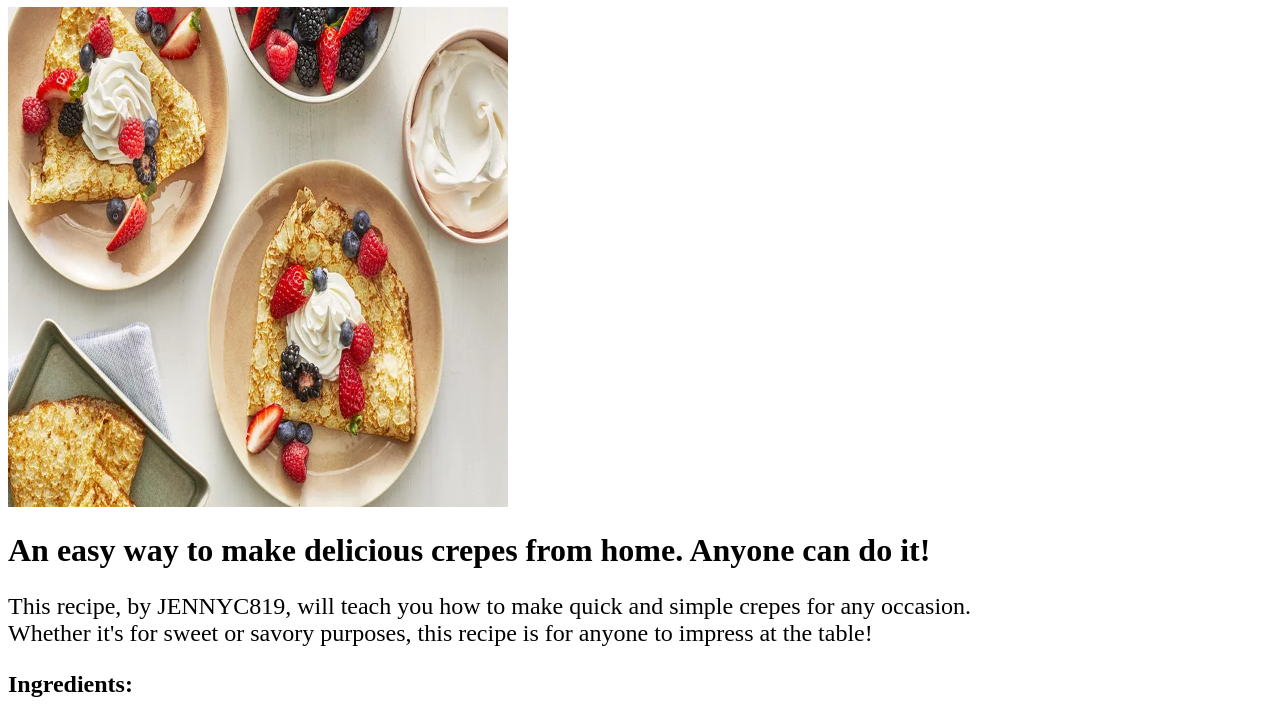
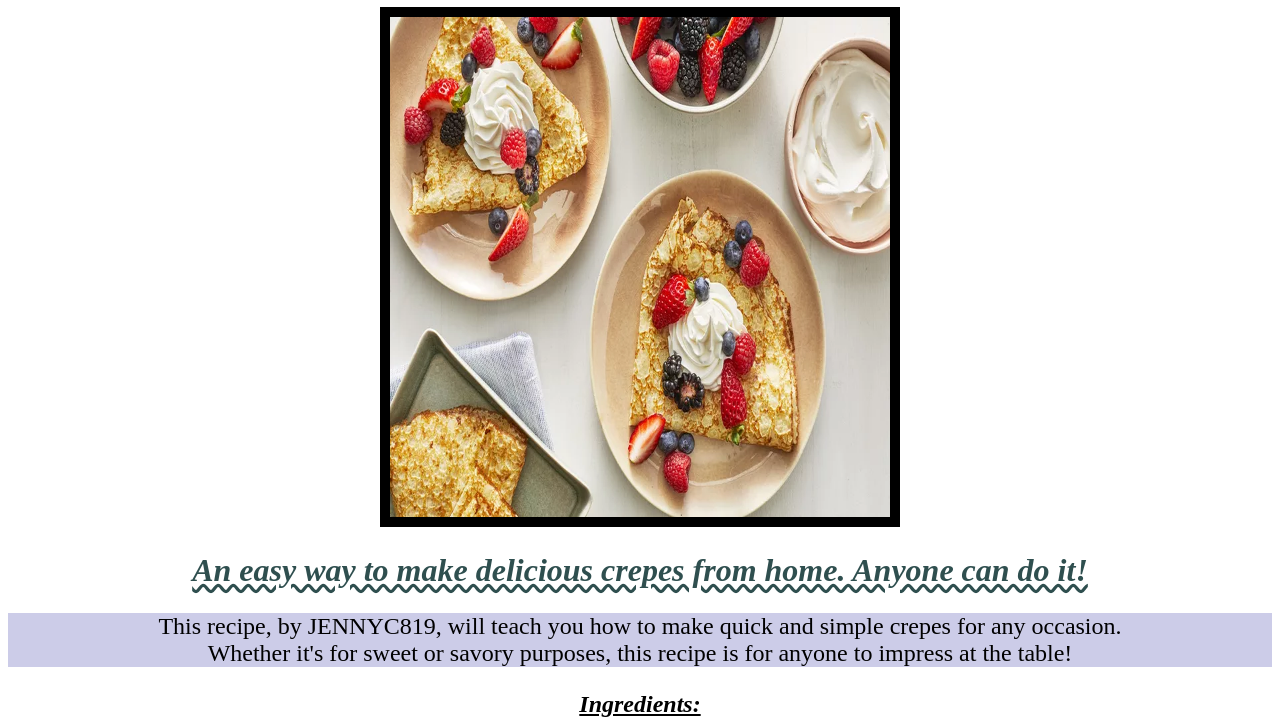
Before and after one commit to spencer-234/odin-recipes, a plain HTML site: page recipes/crepes.html in a window 1280 px wide. Shown: the part 73-795 px from the top of the page. Drawn offline with Linux system fonts and the light colour scheme.

Commit message:
add css to pages

```diff
--- a/recipes/crepes.html
+++ b/recipes/crepes.html
@@ -5,6 +5,7 @@
         <meta charset="UTF-8">
         <meta name="viewport" content="width=device-width, initial-scale=1.0">
         <title>Crepes Recipe</title>
+        <link rel="stylesheet" href="../styles.css">
     </head>
 
     <body>
--- /dev/null
+++ b/styles.css
@@ -0,0 +1,26 @@
+h1 {
+    color: darkslategrey;
+    font-style: italic;
+    text-decoration: underline wavy;
+}
+
+h2 {
+    font-style: italic;
+    text-decoration: underline;
+}
+
+img {
+    border: 10px solid black;
+}
+
+p {
+    background-color: rgba(0, 0, 139, 0.2);
+}
+
+* {
+    text-align: center;
+}
+
+ul, ol {
+    list-style-position: inside;
+}
```
Also changed, not shown: index.html (+1 -0 lines), recipes/mcd_fries.html (+1 -0 lines), recipes/scallops.html (+1 -0 lines), 1 other file.
